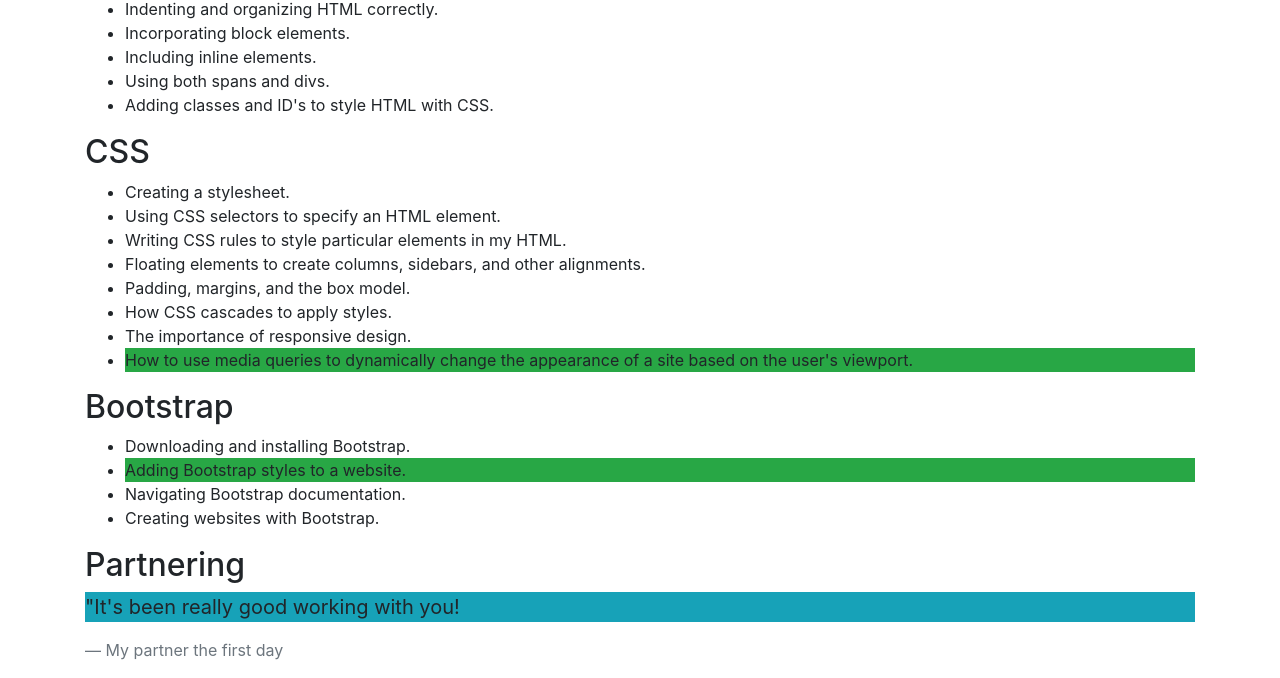
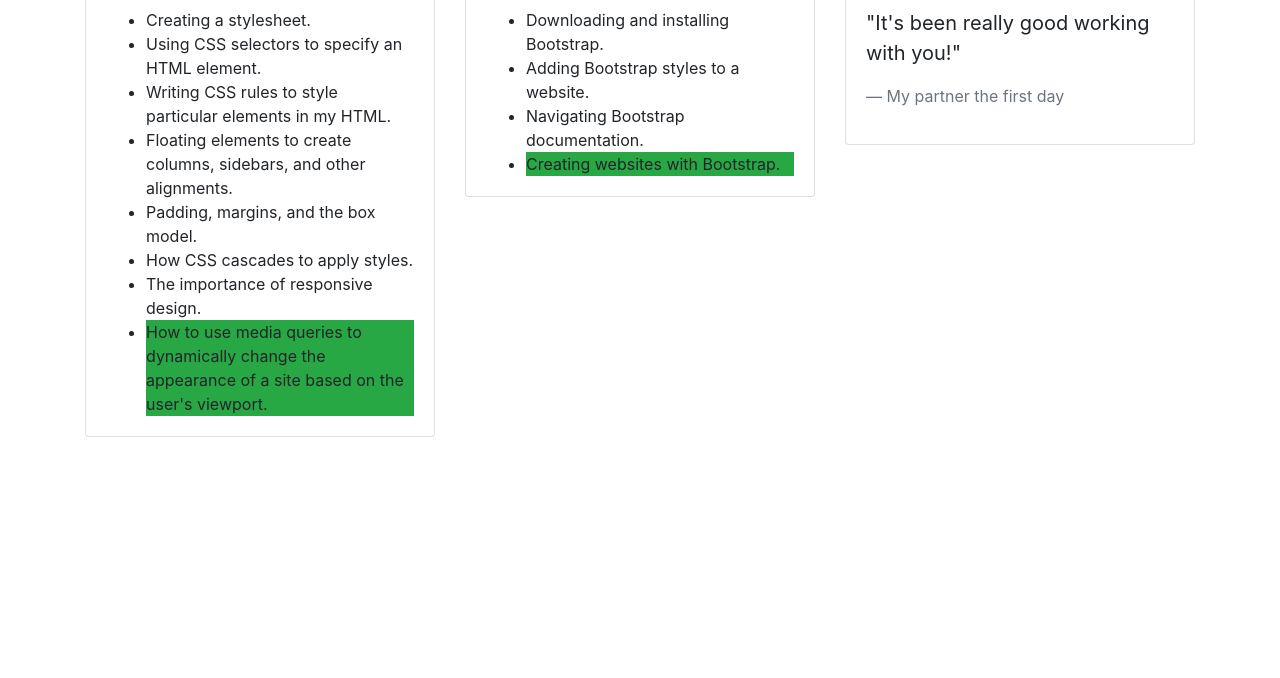
Before and after one commit to chloehellberg/week-in-review-1, a plain HTML site: page index.html in a window 1280 px wide. Shown: the part 748-1426 px from the top of the page. After the commit the page ends 1185 px from the top, so only its background shows below. Drawn offline with Linux system fonts and the light colour scheme.

Commit message:
add rows, columns and cards to page
Co-authored-by: Chloe Hellberg <chloe.hellberg@gmail.com>

```diff
--- a/index.html
+++ b/index.html
@@ -12,6 +12,8 @@
         I've almost finished my first week at Epicodus. Here are some of the things I've learned so far:
       </p>
     </div>
+    <div class="row">
+      <div class="col-md-4">
         <div class="card">
           <div class="card-body">
             <h2 class="card-title">Command Line</h2>
@@ -23,8 +25,12 @@
             </ul>
           </div>
         </div>
-    <h2>Git and GitHub</h2>
-    <ul>
+      </div>
+      <div class="col-md-4">
+        <div class="card">
+          <div class="card-body">
+            <h2 class="card-title">Git and GitHub</h2>
+            <ul class="card-text">
               <li>Initializing local Git repository, and create remote GitHub repositories.</li>
               <li>Tracking and committing changes with Git.</li>
               <li>Pushing a local Git repository to a remote GitHub repository.</li>
@@ -33,8 +39,14 @@
               <li>Cloning down a project from GitHub to my local machine.</li>
               <li class="bg-success">Publishing a website on GitHub pages.</li>
             </ul>
-    <h2>HTML</h2>
-    <ul>
+          </div>
+        </div>
+      </div>
+      <div class="col-md-4">
+        <div class="card">
+          <div class="card-body">
+            <h2 class="card-title">HTML</h2>
+            <ul class="card-text">
               <li>Using HTML tags to create websites.</li>
               <li>Indenting and organizing HTML correctly.</li>
               <li>Incorporating block elements.</li>
@@ -42,8 +54,16 @@
               <li>Using both spans and divs.</li>
               <li>Adding classes and ID's to style HTML with CSS.</li>
             </ul>
-    <h2>CSS</h2>
-    <ul>
+          </div>
+        </div>
+      </div>
+  </div>
+  <div class="row">
+    <div class="col-md-4">
+      <div class="card">
+        <div class="card-body">
+          <h2 class="card-title">CSS</h2>
+          <ul class="card-text">
             <li>Creating a stylesheet.</li>
             <li>Using CSS selectors to specify an HTML element.</li>
             <li>Writing CSS rules to style particular elements in my HTML.</li>
@@ -53,18 +73,36 @@
             <li>The importance of responsive design.</li>
             <li class="bg-success">How to use media queries to dynamically change the appearance of a site based on the user's viewport.</li>
           </ul>
-    <h2>Bootstrap</h2>
-    <ul>
+        </div>
+      </div>
+    </div>
+    <div class="col-md-4">
+      <div class="card">
+        <div class="card-body">
+          <h2 class="card-title">Bootstrap</h2>
+          <ul class="card-text">
             <li>Downloading and installing Bootstrap.</li>
-      <li class="bg-success">Adding Bootstrap styles to a website.</li>
+            <li>Adding Bootstrap styles to a website.</li>
             <li>Navigating Bootstrap documentation.</li>
-      <li>Creating websites with Bootstrap.</li>
+            <li class="bg-success">Creating websites with Bootstrap.</li>
           </ul>
-    <h2>Partnering</h2>
+        </div>
+      </div>
+    </div>
+    <div class="col-md-4">
+      <div class="card">
+        <div class="card-body">
+          <h2 class="card-title">Partnering</h2>
+          <div class="card-text">
             <blockquote class="blockquote">
-      <p class="bg-info">"It's been really good working with you!</p>
+              <p>"It's been really good working with you!"</p>
               <footer class="blockquote-footer">My partner the first day</footer>
             </blockquote>
           </div>
+        </div>
+      </div>
+    </div>
+  </div>
+</div>
 </body>
 </html>
```
Lines whose indentation alone changed are shown as unchanged.
